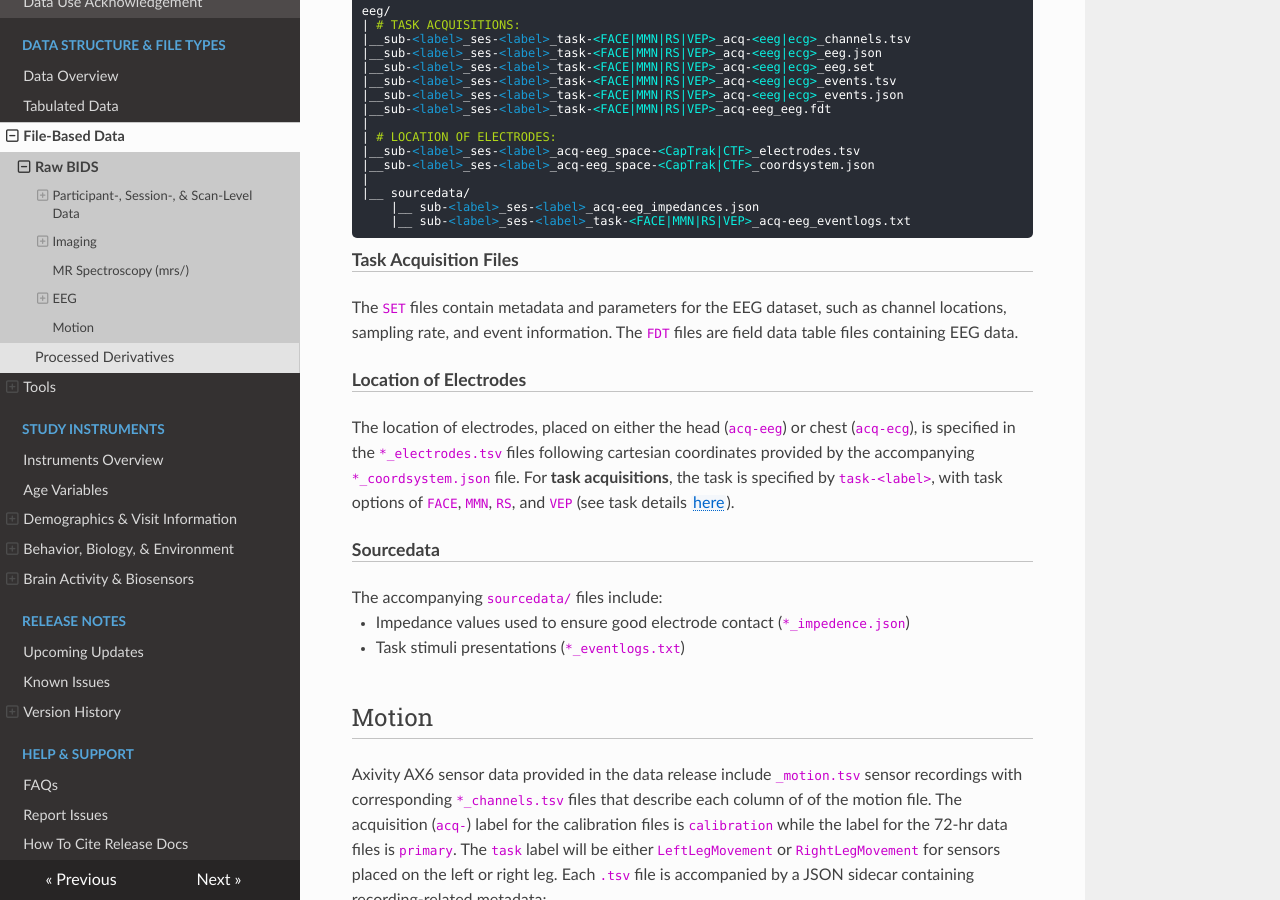
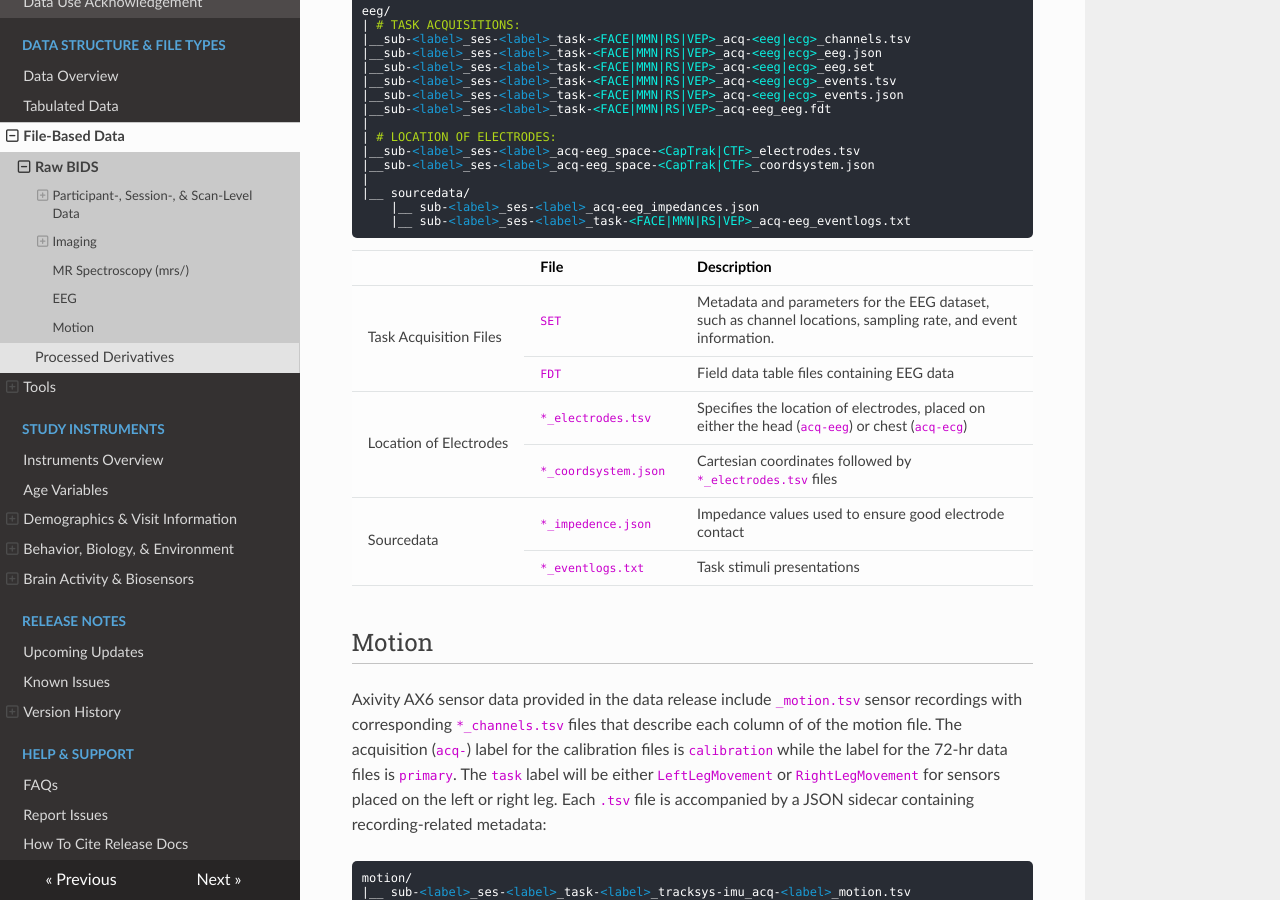
Before and after one commit to nbdc-datahub/hbcd-docs, an MkDocs documentation site: the page built from docs/datacuration/rawbids.md, in a window 1280 px wide and 900 px high, scrolled down 3328 px. Built offline with MkDocs 1.6.1, drawn with Linux system fonts in a browser that asks for light colours; nearby versions of some CDN libraries.

Commit message:
add eeg index alt

```diff
--- a/docs/datacuration/rawbids.md
+++ b/docs/datacuration/rawbids.md
@@ -210,19 +210,43 @@
     |__ sub-<span class="label">&lt;label&gt;</span>_ses-<span class="label">&lt;label&gt;</span>_task-<span class="placeholder">&lt;FACE|MMN|RS|VEP&gt;</span>_acq-eeg_eventlogs.txt
 </pre>
 
-#### Task Acquisition Files
-The `SET` files contain metadata and parameters for the EEG dataset, such as channel locations, sampling rate, and event information. The `FDT` files are field data table files containing EEG data.
+<table class="table-no-vertical-lines" style="width: 100%; border-collapse: collapse; table-layout: fixed;">
+<thead>
+    <th></th>
+    <th>File</th>
+    <th>Description</th>
+</thead>
+<tbody>
+<tr>
+    <td rowspan="2">Task Acquisition Files</td>
+    <td><code>SET</code></td>
+    <td style="word-wrap: break-word; white-space: normal;">Metadata and parameters for the EEG dataset, such as channel locations, sampling rate, and event information.</td>
+</tr>
+<tr>
+    <td><code>FDT</code></td>
+    <td style="word-wrap: break-word; white-space: normal;">Field data table files containing EEG data</td>
+</tr>
 
-#### Location of Electrodes
-The location of electrodes, placed on either the head (`acq-eeg`) or chest (`acq-ecg`), is specified in the `*_electrodes.tsv` files following cartesian coordinates provided by the accompanying `*_coordsystem.json` file. For **task acquisitions**, the task is specified by `task-<label>`, with task options of `FACE`, `MMN`, `RS`, and `VEP` (see task details [here](../instruments/eeg/index.md)).
-
-#### Sourcedata
-<ul>
-The accompanying <code>sourcedata/</code> files include:
-<li>Impedance values used to ensure good electrode contact (<code>*_impedence.json</code>)</li>
-<li>Task stimuli presentations (<code>*_eventlogs.txt</code>)</li>
-</ul>
-
+<tr>
+    <td rowspan="2">Location of Electrodes</td>
+    <td><code>*_electrodes.tsv</code></td>
+    <td style="word-wrap: break-word; white-space: normal;">Specifies the location of electrodes, placed on either the head (<code>acq-eeg</code>) or chest (<code>acq-ecg</code>)</td>
+</tr>
+<tr>
+    <td><code>*_coordsystem.json</code></td>
+    <td style="word-wrap: break-word; white-space: normal;">Cartesian coordinates followed by <code>*_electrodes.tsv</code> files</td>
+</tr>
+<tr>
+    <td rowspan="2">Sourcedata</td>
+    <td><code>*_impedence.json</code></td>
+    <td style="word-wrap: break-word; white-space: normal;">Impedance values used to ensure good electrode contact</td>
+</tr>
+<tr>
+    <td><code>*_eventlogs.txt</code></td>
+    <td style="word-wrap: break-word; white-space: normal;">Task stimuli presentations</td>
+</tr>
+</tbody>
+</table>
 
 ## Motion
 Axivity AX6 sensor data provided in the data release include `_motion.tsv` sensor recordings with corresponding `*_channels.tsv` files that describe each column of of the motion file. The acquisition (`acq-`) label for the calibration files is `calibration` while the label for the 72-hr data files is `primary`. The `task` label will be either `LeftLegMovement` or `RightLegMovement` for sensors placed on the left or right leg. Each `.tsv` file is accompanied by a JSON sidecar containing recording-related metadata:
```
Also changed, not shown: docs/instruments/eeg/index-alt.md (added, +280 -0 lines).
